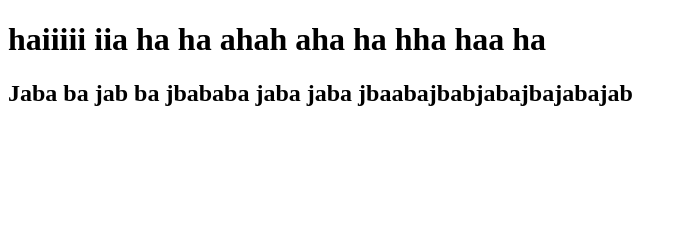
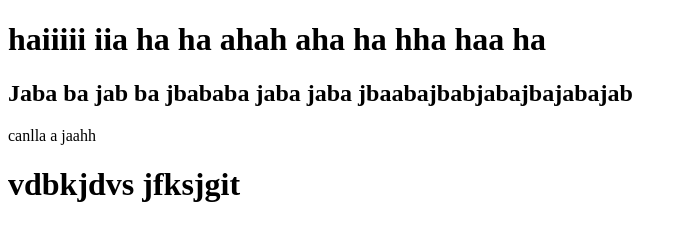
Before and after one commit to RahulPSkadumeni/learnGit, a plain HTML site: page index.html in a window 1280 px wide. Shown: the whole page, without its empty margins (0-687 px from the left). Drawn offline with Linux system fonts and the light colour scheme.

Commit message:
add to index in master

```diff
--- a/index.html
+++ b/index.html
@@ -9,5 +9,9 @@
 <body>
     <h1>haiiiii iia ha ha ahah  aha ha  hha haa ha</h1>
     <h2>Jaba ba jab ba jbababa jaba jaba jbaabajbabjabajbajabajab</h2>
+    canlla a jaahh
+    <h1>vdbkjdvs
+        jfksjgit
+    </h1>
 </body>
 </html>
```
